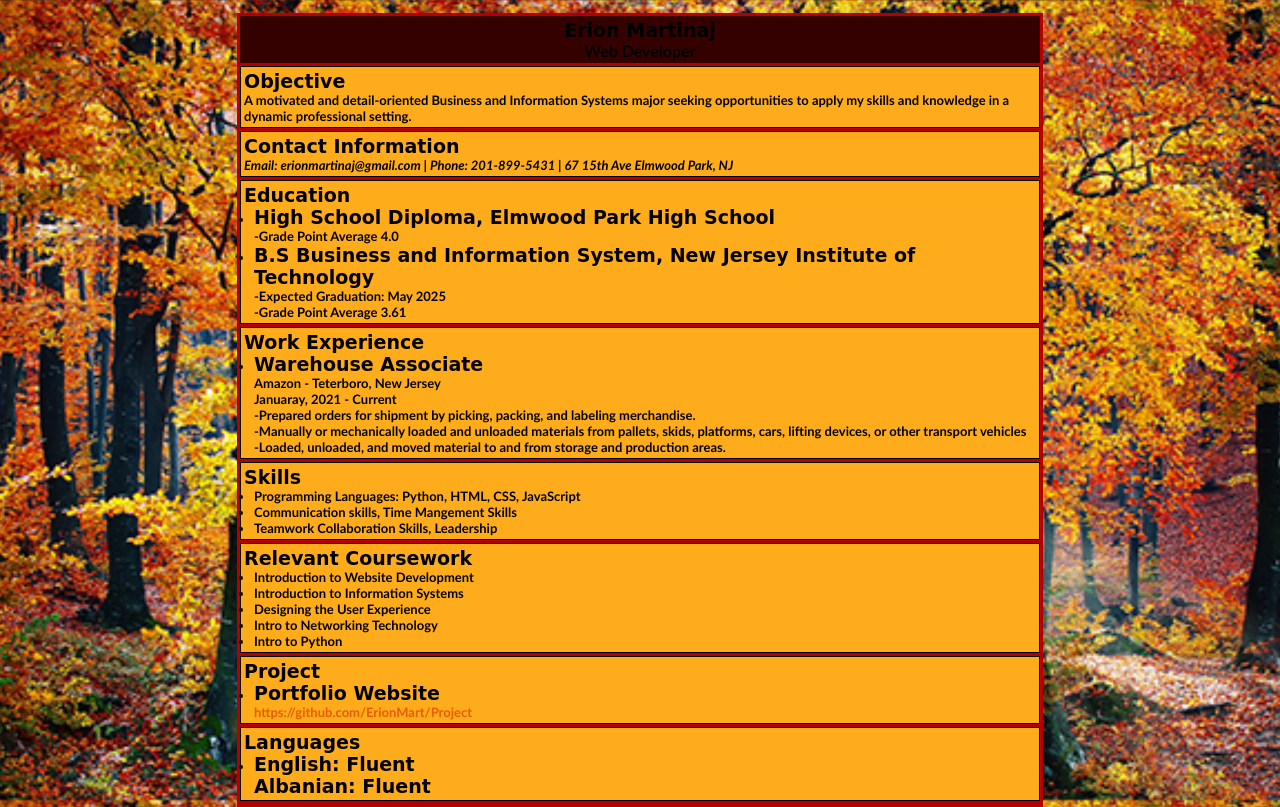
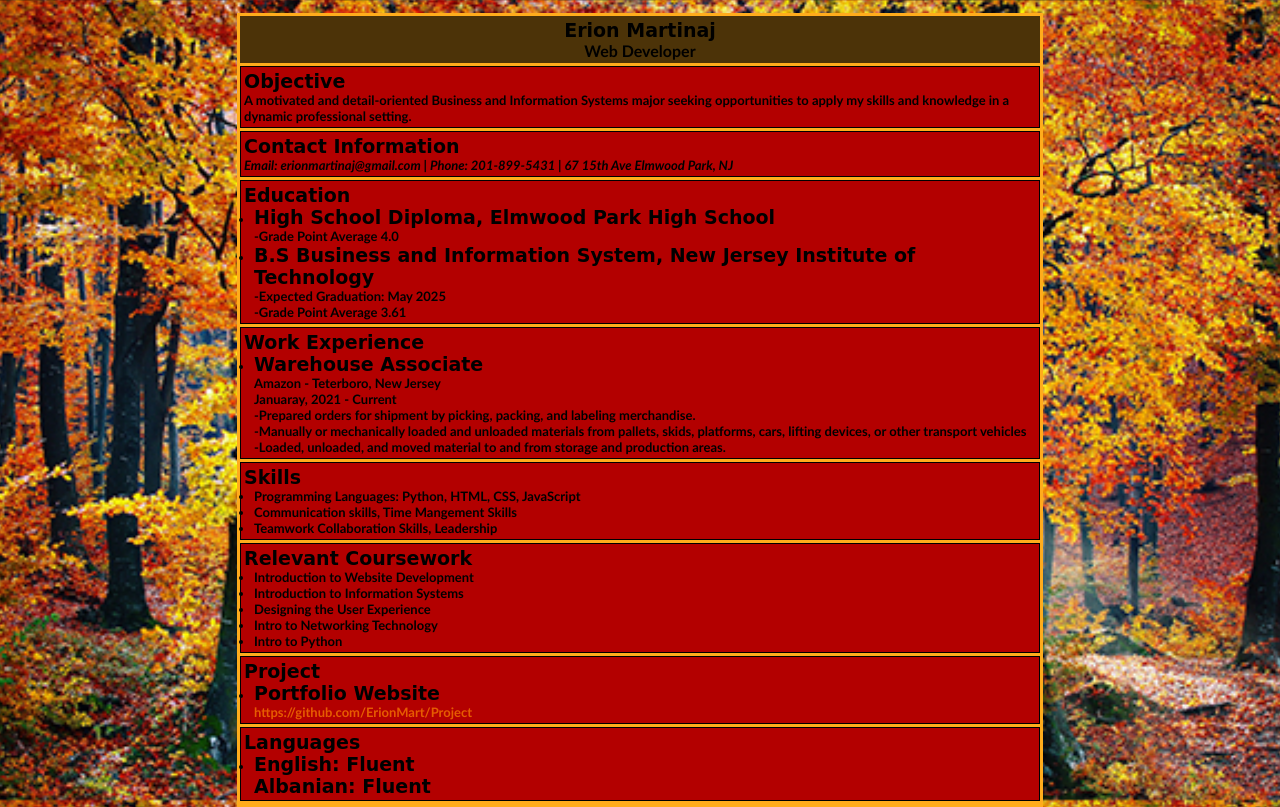
Before and after one commit to ErionMart/IS-218-Module-2, a plain HTML site: page index.html in a window 1280 px wide. Drawn offline with Linux system fonts and the light colour scheme; files whose address does not match are found by name.

Commit message:
Update styles.css

```diff
--- a/styles.css
+++ b/styles.css
@@ -25,7 +25,7 @@ body {
     max-width: 800px;
     margin: auto;
     padding: 3px; /* Further reduced padding */
-    background-color: #b30000; /* Add a semi-transparent background to the content */
+    background-color: #FFAC1C; /* Add a semi-transparent background to the content */
     position: relative; /* Position the content relative to the body */
     z-index: 1; /* Ensure content is above the background image */
     margin-top: 1%;
@@ -46,7 +46,7 @@ section {
     margin: 3px 0; /* Further reduced margin */
     padding: 3px; /* Further reduced padding */
     border: 1px solid #000;
-    background-color: #FFAC1C;
+    background-color: #b30000;
     position: relative; /* Position the sections relative to the body */
     z-index: 1; /* Ensure sections are above the background image */
 }
```
